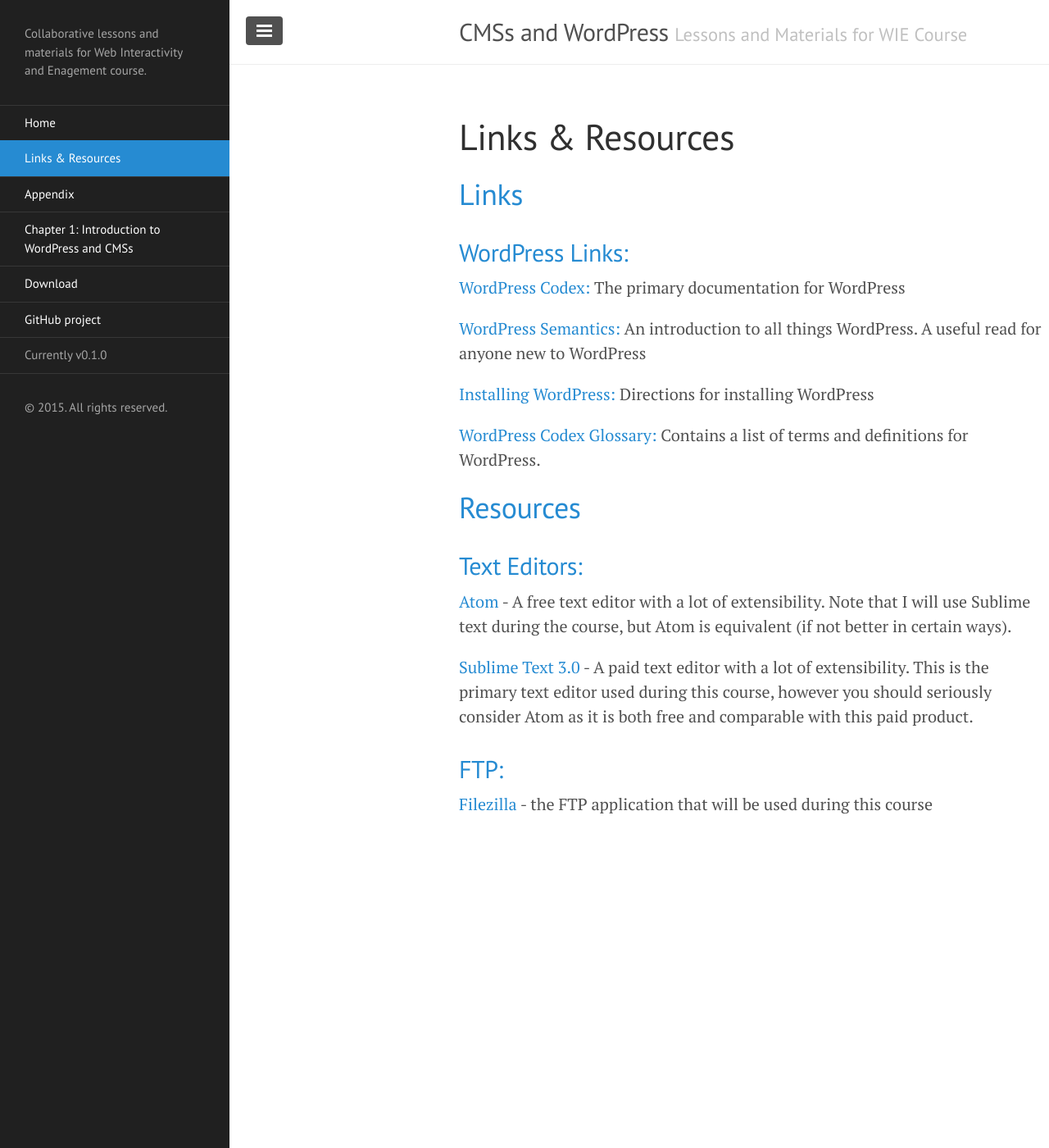
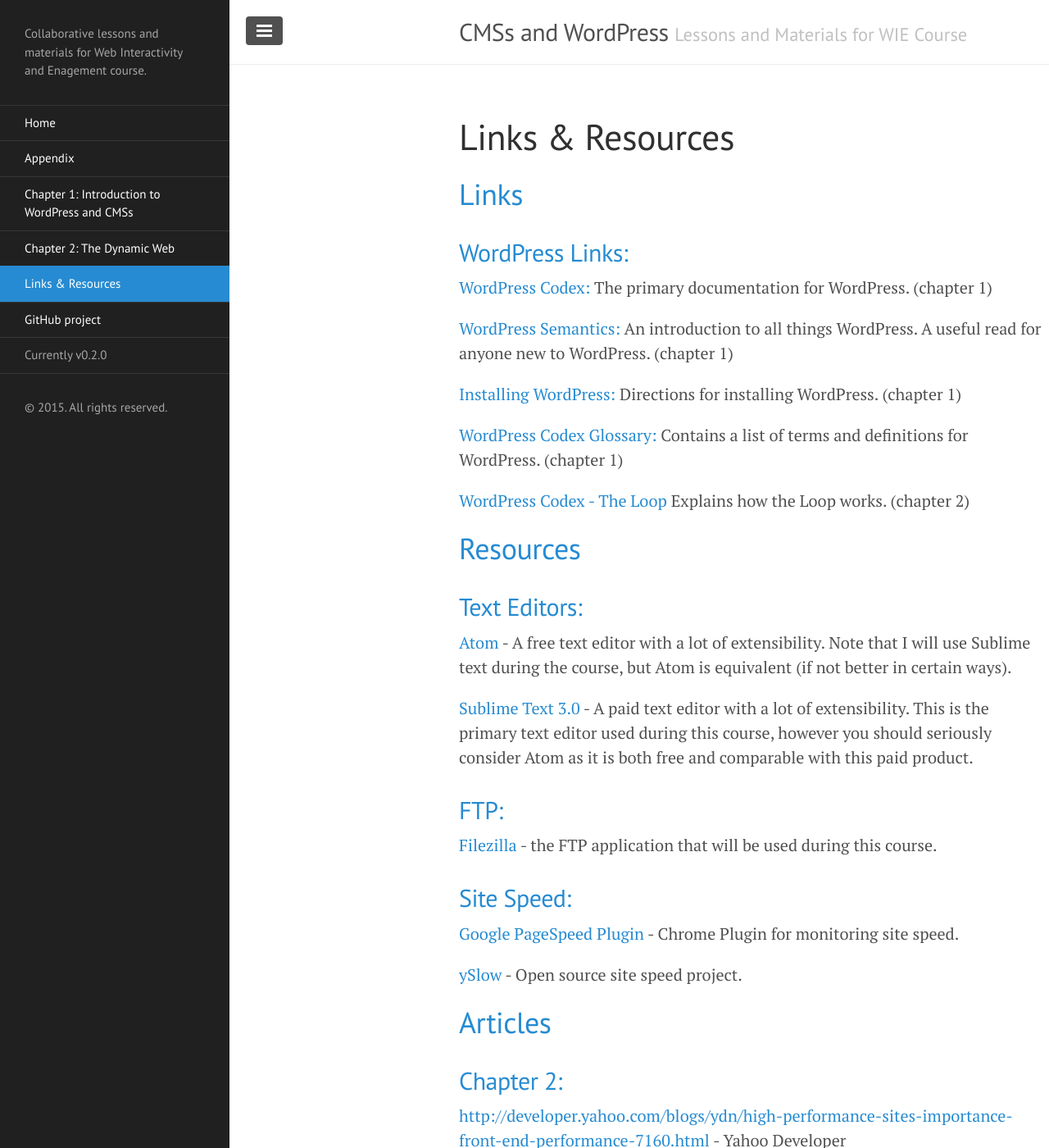
Before and after one commit to ahaywood/Web-Interactivity-and-Engagement, a Jekyll site: the page built from appendix/links-resources/index.md, in a window 1280 px wide and 1400 px high. Shown: the whole window at 82% size. Built offline with Jekyll 4.4.1, drawn with Linux system fonts in a browser that asks for light colours; Markdown is read by kramdown in place of the engine named in the settings; some of the changed text lies outside the part shown.

Commit message:
Chapter 2 Publish
And bug fixes

```diff
--- a/_config.yml
+++ b/_config.yml
@@ -24,4 +24,4 @@ author:
   email:             jfrancisayres@gmail.com
 
 # Custom vars
-version:             0.1.0
+version:             0.2.0
--- a/_includes/sidebar.html
+++ b/_includes/sidebar.html
@@ -14,16 +14,15 @@
       `layout: page` in the front-matter. See readme for usage.
     {% endcomment %}
 
-    {% assign pages_list = site.pages | sort:"<title></title>" %}
+    {% assign pages_list = site.pages | sort:"title" %}
     {% for node in pages_list %}
       {% if node.title != null %}
         {% if node.layout == "page" %}
-          <a class="sidebar-nav-item{% if page.url == node.url %} active{% endif %}" href="{{ node.url }}">{{ node.title }}</a>
+          <a class="sidebar-nav-item{% if page.url == node.url %} active{% endif %}" href="{{ site.baseurl }}{{ node.url }}">{{ node.title }}</a>
         {% endif %}
       {% endif %}
     {% endfor %}
 
-    <a class="sidebar-nav-item" href="{{ site.github.repo }}/archive/v{{ site.version }}.zip">Download</a>
     <a class="sidebar-nav-item" href="{{ site.github.repo }}">GitHub project</a>
     <span class="sidebar-nav-item">Currently v{{ site.version }}</span>
   </nav>
--- a/appendix/links-resources/index.md
+++ b/appendix/links-resources/index.md
@@ -8,16 +8,19 @@ title: Links & Resources
 ### WordPress Links:
 
 [WordPress Codex:](https://codex.wordpress.org/)
-The primary documentation for WordPress
+The primary documentation for WordPress. (chapter 1)
 
 [WordPress Semantics:](https://codex.wordpress.org/WordPress_Semantics)
-An introduction to all things WordPress. A useful read for anyone new to WordPress
+An introduction to all things WordPress. A useful read for anyone new to WordPress. (chapter 1)
 
 [Installing WordPress:](https://codex.wordpress.org/Installing_WordPress)
-Directions for installing WordPress
+Directions for installing WordPress. (chapter 1)
 
 [WordPress Codex Glossary:](http://codex.wordpress.org/Glossary)
-Contains a list of terms and definitions for WordPress.
+Contains a list of terms and definitions for WordPress. (chapter 1)
+
+[WordPress Codex - The Loop](https://codex.wordpress.org/The_Loop)
+Explains how the Loop works. (chapter 2)
 
 ## Resources
 
@@ -29,4 +32,20 @@ Contains a list of terms and definitions for WordPress.
 
 ### FTP:
 
-[Filezilla](https://filezilla-project.org/) - the FTP application that will be used during this course
+[Filezilla](https://filezilla-project.org/) - the FTP application that will be used during this course.
+
+### Site Speed:
+
+[Google PageSpeed Plugin](https://developers.google.com/speed/pagespeed/) - Chrome Plugin for monitoring site speed.
+
+[ySlow](http://yslow.org/) - Open source site speed project.
+
+## Articles
+
+### Chapter 2:
+
+[http://developer.yahoo.com/blogs/ydn/high-performance-sites-importance-front-end-performance-7160.html](High Performance Sites) - Yahoo Developer
+
+[“Environmental Design with the Device API”](http://alistapart.com/article/environmental-design-with-the-device-api) - A List Apart
+
+[“Defining a Vision: Making Sure Your Work Matters“](http://alistapart.com/article/defining-a-vision-making-sure-your-work-matters) - A List Apart
```
Also changed, not shown: chapter-2/index.md (added, +250 -0 lines), index.html (+19 -5 lines).
